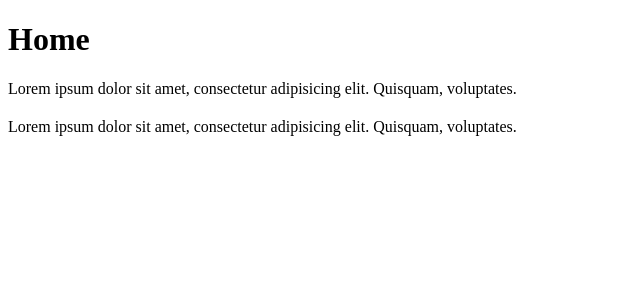
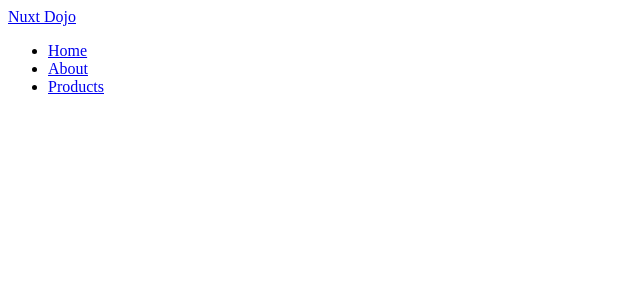
Before and after one commit to ditramadia/nuxt-dojo, a Nuxt app: page / in a window 1280 px wide. Shown: the top 300 px of the page, without its empty margins (0-640 px from the left). Built offline with nearby package versions, Linux system fonts and the light colour scheme.

Commit message:
feat: add nuxt link

```diff
--- a/pages/about.vue
+++ b/pages/about.vue
@@ -1,8 +1,15 @@
 <template>
   <div>
-    <h1>About</h1>
-    <p>Lorem ipsum dolor sit amet, consectetur adipisicing elit. Quisquam, voluptates.</p>
-    <p>Lorem ipsum dolor sit amet, consectetur adipisicing elit. Quisquam, voluptates.</p>
+    <header>
+      <nav>
+        <NuxtLink to="/">Nuxt Dojo</NuxtLink>
+        <ul>
+          <li><NuxtLink to="/">Home</NuxtLink></li>
+          <li><NuxtLink to="/about">About</NuxtLink></li>
+          <li><NuxtLink to="/products">Products</NuxtLink></li>
+        </ul>
+      </nav>
+    </header>
   </div>
 </template>
 
--- a/pages/index.vue
+++ b/pages/index.vue
@@ -1,8 +1,15 @@
 <template>
   <div>
-    <h1>Home</h1>
-    <p>Lorem ipsum dolor sit amet, consectetur adipisicing elit. Quisquam, voluptates.</p>
-    <p>Lorem ipsum dolor sit amet, consectetur adipisicing elit. Quisquam, voluptates.</p>
+    <header>
+      <nav>
+        <NuxtLink to="/">Nuxt Dojo</NuxtLink>
+        <ul>
+          <li><NuxtLink to="/">Home</NuxtLink></li>
+          <li><NuxtLink to="/about">About</NuxtLink></li>
+          <li><NuxtLink to="/products">Products</NuxtLink></li>
+        </ul>
+      </nav>
+    </header>
   </div>
 </template>
 
--- a/pages/products/[id].vue
+++ b/pages/products/[id].vue
@@ -1,5 +1,15 @@
 <template>
   <div>
+    <header>
+      <nav>
+        <NuxtLink to="/">Nuxt Dojo</NuxtLink>
+        <ul>
+          <li><NuxtLink to="/">Home</NuxtLink></li>
+          <li><NuxtLink to="/about">About</NuxtLink></li>
+          <li><NuxtLink to="/products">Products</NuxtLink></li>
+        </ul>
+      </nav>
+    </header>
     <p>Product details for {{ id }}</p>
     <p>Lorem ipsum dolor sit amet, consectetur adipisicing elit. Quisquam, voluptates.</p>
   </div>
--- a/pages/products/index.vue
+++ b/pages/products/index.vue
@@ -1,6 +1,15 @@
 <template>
   <div>
-    <h1>Products</h1>
+    <header>
+      <nav>
+        <NuxtLink to="/">Nuxt Dojo</NuxtLink>
+        <ul>
+          <li><NuxtLink to="/">Home</NuxtLink></li>
+          <li><NuxtLink to="/about">About</NuxtLink></li>
+          <li><NuxtLink to="/products">Products</NuxtLink></li>
+        </ul>
+      </nav>
+    </header>
   </div>
 </template>
 
```
